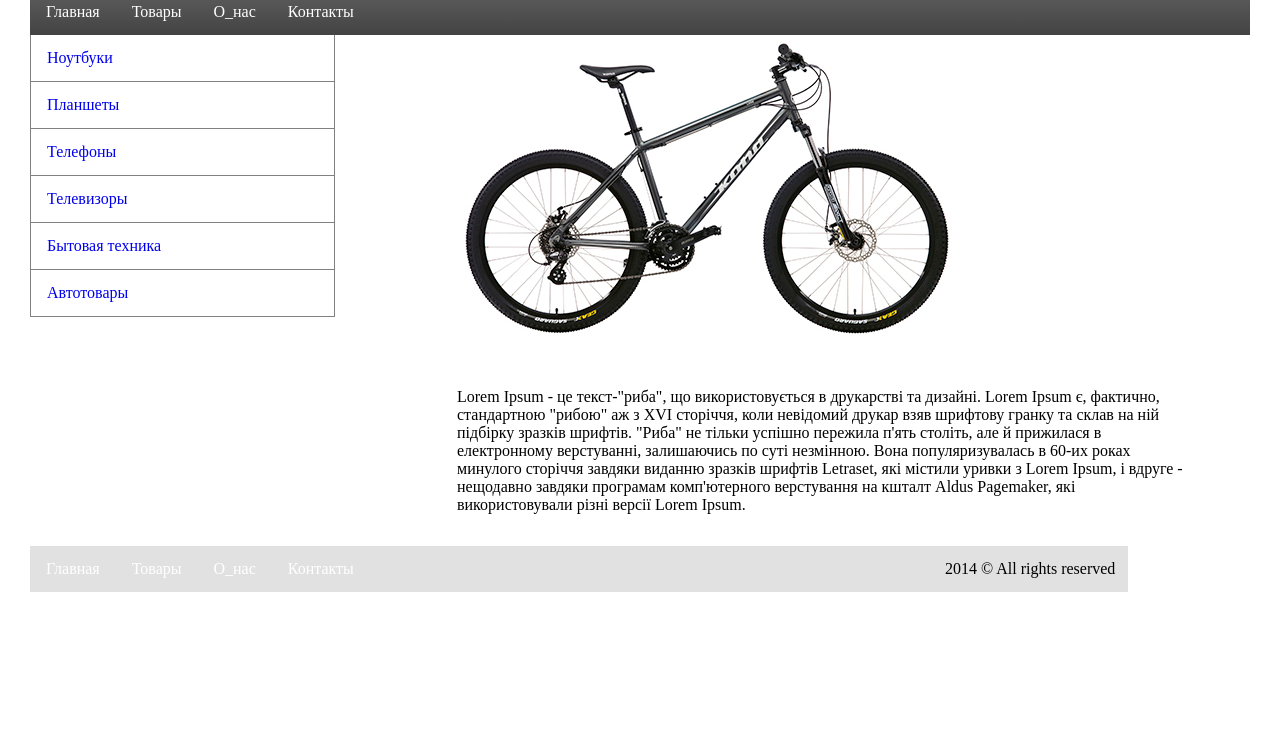
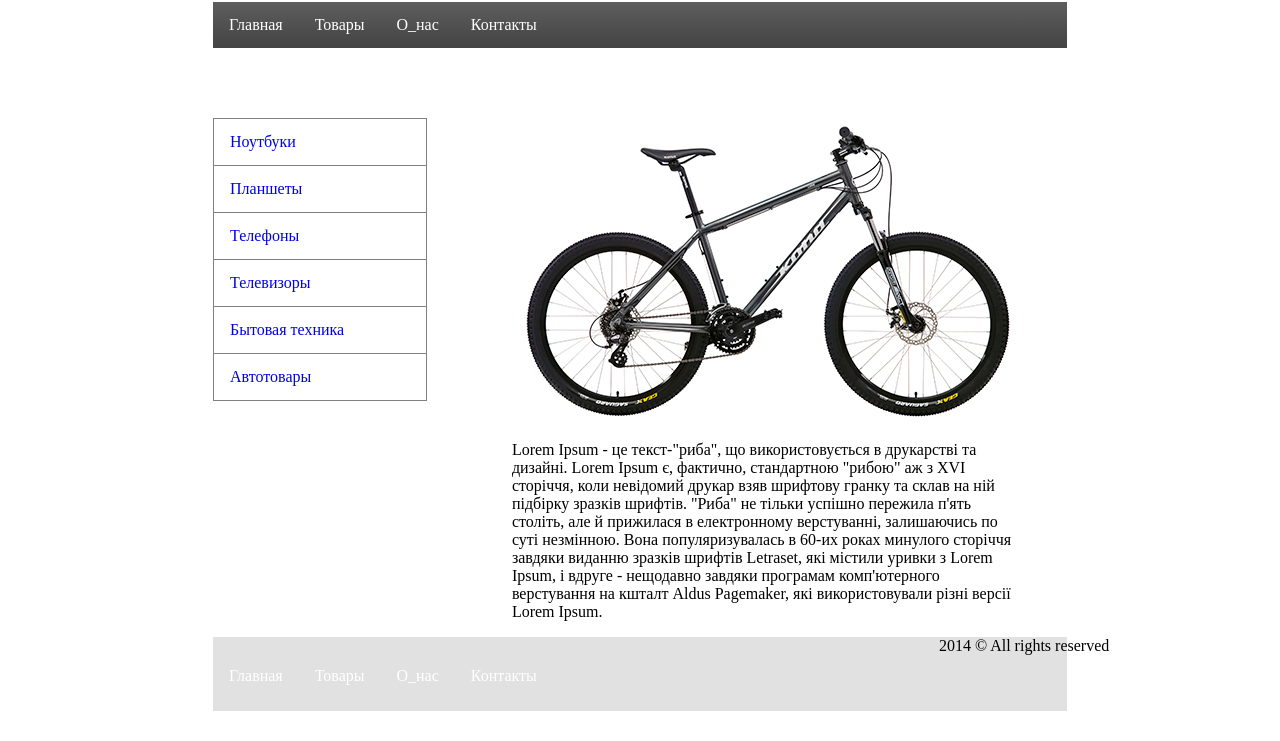
Before and after one commit to NatalyColonel/task3, a plain HTML site: page index.html in a window 1280 px wide. Shown: the part 111-852 px from the top of the page. Before the commit the page ends 800 px from the top, so only its background shows below. Drawn offline with Linux system fonts and the light colour scheme.

Commit message:
Fix divs

```diff
--- a/css/style.css
+++ b/css/style.css
@@ -2,10 +2,34 @@ body {
 	margin: 30;
 	padding: 0;
 }
-img {
-	padding-bottom: 30;
+
+.bike {
+    margin-left: auto;
+    margin-right: auto;
+    display: block;
 }
 
+.main {
+    margin-left: 15%;
+    margin-right: 15%;
+}
+
+.menu_container {
+    width: 100%;
+    height: 10%;
+    margin-top: 5%;
+    margin-bottom: 5%;
+}
+
+.center {
+    width: 100%;
+    height: 60%;
+}
+
+.footer{
+    width: 100%;
+    height: 10%;
+}
 
 ul#menu  {
     list-style-type: none;
@@ -45,6 +69,7 @@ ul#menu li a:hover {
     padding: 0;
     overflow: hidden;
     border-left: 1px solid grey;
+    border-top: 1px solid grey;
     border-right: 1px solid grey;
 
 }
@@ -80,22 +105,24 @@ ul#spisoc li a:hover {
     display: block;
     margin: 0 0 0 0%;
 }
+
 .content{
     width:60%;
     display: block;
     float: left;
     margin: 0 0 0 10%;
 }
+
 .text{
 	width:60%;
     display: block;
     float: left;
     margin: 0 0 0 35%;
 }
+
 ul#menu2 {
     list-style-type: none;
     padding: 0;
-    overflow: hidden;
     background: rgb(225,225,225);
 	}
 ul#menu2 li {
@@ -112,21 +139,22 @@ ul#menu2 li a {
 }
 
 .menu2{
-    width:75%;
+    width:85%;
+    height: 100%;
+    background: rgb(225,225,225);
     float: left;
-
 }
 
+
+.copyright_text {
+ margin: auto;
+  position: absolute;
+    display: block;
+}
 .copyright{
     width:15%;
+    height:100%;
     color: black;
     float: left;
-    margin: 16px 0;
-    padding: 14px 0;
-    background: rgb(225,225,225);
-    vertical-align: middle;
-}
-
-.footer{
     background: rgb(225,225,225);
 }
--- a/index.html
+++ b/index.html
@@ -6,12 +6,15 @@
 	<link rel="stylesheet" href="css/style.css">
 </head>
 <body>
-<div>
+<div class = "main">
 <img src="img/logo.png">
+<div id="container">
+	<div class = "menu_container">
 		<ul id = "menu">
 		    <li><a href="#contact">Главная</a></li><li><a href="#contact">Товары</a></li><li><a href="#contact">О_нас</a></li><li><a href="#contact">Контакты</a></li>
 		</ul>
- <div id="container">
+	</div>
+	<div class="center">
     <div class="sidebar">
 		<ul id = "spisoc">
 		    <li><a href="#contact">Ноутбуки</a></li>
@@ -23,12 +26,13 @@
 		</ul>
     </div>
     <div class="content">
-    	<img src="img/bike.png">
+    	<img class = "bike" src="img/bike.png">
     </div>
     <div class="text">
 <p>Lorem Ipsum - це текст-"риба", що використовується в друкарстві та дизайні. Lorem Ipsum є, фактично, стандартною "рибою" аж з XVI сторіччя, коли невідомий друкар взяв шрифтову гранку та склав на ній підбірку зразків шрифтів. "Риба" не тільки успішно пережила п'ять століть, але й прижилася в електронному верстуванні, залишаючись по суті незмінною. Вона популяризувалась в 60-их роках минулого сторіччя завдяки виданню зразків шрифтів Letraset, які містили уривки з Lorem Ipsum, і вдруге - нещодавно завдяки програмам комп'ютерного верстування на кшталт Aldus Pagemaker, які використовували різні версії Lorem Ipsum.</p>
 </div>
     </div>
+
 	<div class = "footer">
 		<div class="menu2">
 			<ul id = "menu2">
@@ -36,7 +40,8 @@
 			</ul>
 		</div>
 		<div class = "copyright">
-<a>2014 © All rights reserved</a>
+			<a class="copyright_text">2014 © All rights reserved</a>
+		</div>
 	</div>
 </div>
 </div>
```
Lines whose indentation alone changed are shown as unchanged.
